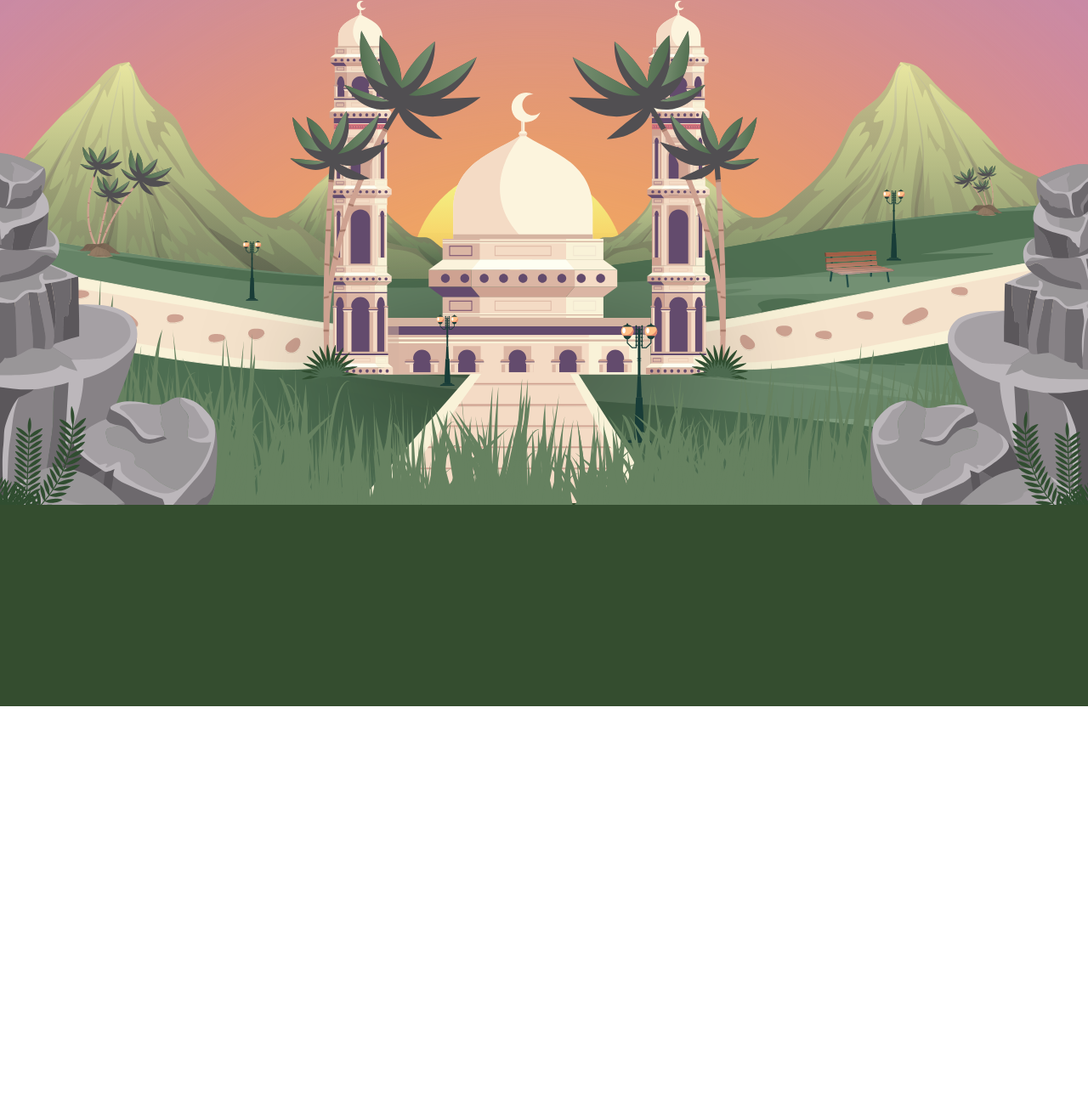
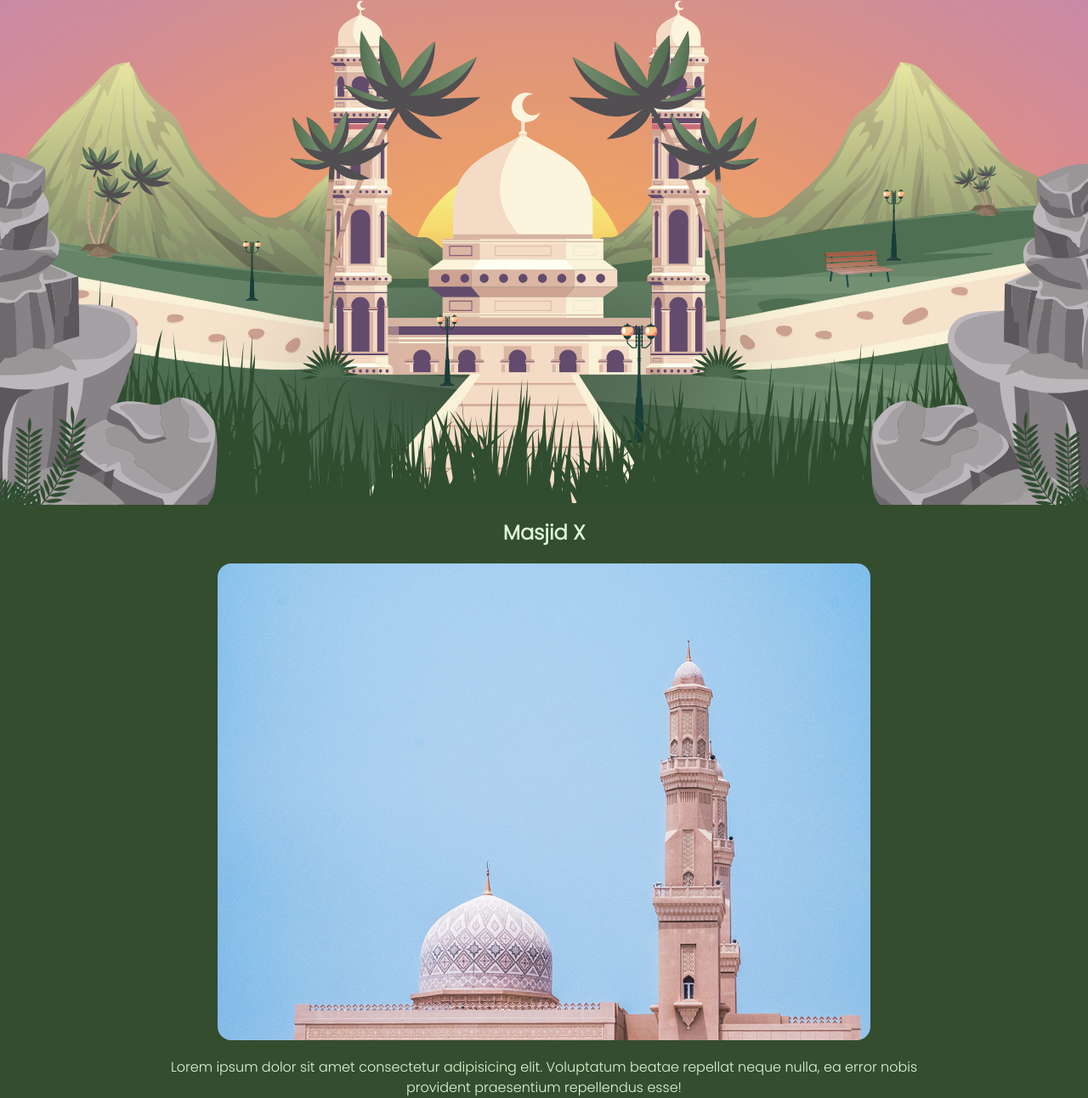
Before and after one commit to rakafebriansy/alhikmah-landing-page, a website: page index.html in a window 1280 px wide. Shown: the part 319-1611 px from the top of the page at 85% size. Before the commit the page ends 1150 px from the top, so only its background shows below. Drawn offline with Linux system fonts and the light colour scheme; files whose address does not match are found by name.

Commit message:
progress1 - raka

```diff
--- a/index.html
+++ b/index.html
@@ -74,11 +74,19 @@
             <img src="assets/img/awan-4.svg" id="awan-4" class="w-[23%] absolute top-6 left-64 sm:top-12 sm:left-[28rem] md:top-16 md:left-[34rem] lg:top-24 lg:left-[45rem] xl:top-28 xl:left-[57rem]">
             <img src="assets/img/batu-kanan.svg" id="batu-kanan" class="w-[20%] absolute z-20 top-36 right-0 sm:top-64 md:top-[19.15rem] lg:top-[25.5rem] xl:top-[32rem]">
             <img src="assets/img/batu-kiri.svg" id="batu-kiri" class="w-[20%] z-20 absolute top-[8.8rem] left-0 sm:top-[15.6rem] md:top-[18.65rem] lg:top-[24.8rem] xl:top-[31.2rem]">
-            <img src="assets/img/rumput.svg" id="rumput" class="absolute top-[11.3rem] left-0 sm:top-[20.1rem] md:top-96 lg:top-[32rem] xl:top-[40.2rem]">
+            <img src="assets/img/rumput-darken.svg" id="rumput" class="absolute top-[11.3rem] left-0 sm:top-[20.1rem] md:top-[24.1rem] lg:top-[32.1rem] xl:top-[40.2rem]">
         </div>
     </section>
-    <section id="deskripsi">
-        <div class="min-h-60 bg-[#344D2F]"></div>
+    <section id="deskripsi" class="bg-dark-primary min-h-60">
+        <h1 class="text-dark-text font-semibold text-2xl text-center pt-5">Masjid X</h1>
+        <div class="flex justify-center my-5">
+            <img src="assets/img/photo1.jpg" alt="a mosque" class="w-[60%] rounded-xl lg:rounded-2xl">
+        </div>
+        <div class="flex justify-center">
+            <div class="w-[70%]">
+                <p class="text-center text-dark-text">Lorem ipsum dolor sit amet consectetur adipisicing elit. Voluptatum beatae repellat neque nulla, ea error nobis provident praesentium repellendus esse!</p>
+            </div>
+        </div>
     </section>
 
     <script src="dist/jquery-3.7.0.js"></script>
--- a/tailwind.config.js
+++ b/tailwind.config.js
@@ -4,7 +4,13 @@ module.exports = {
   content: ["index.html"],
   theme: {
     extend: {
-
+      colors: {
+        dark: {
+          primary: '#344D2F',
+          secondary: '#647E5D',
+          text: '#DDF8D6',
+        }
+      },
     },
   },
   plugins: [],
```
Also changed, not shown: assets/img/photo1.jpg (added), dist/output.css.
